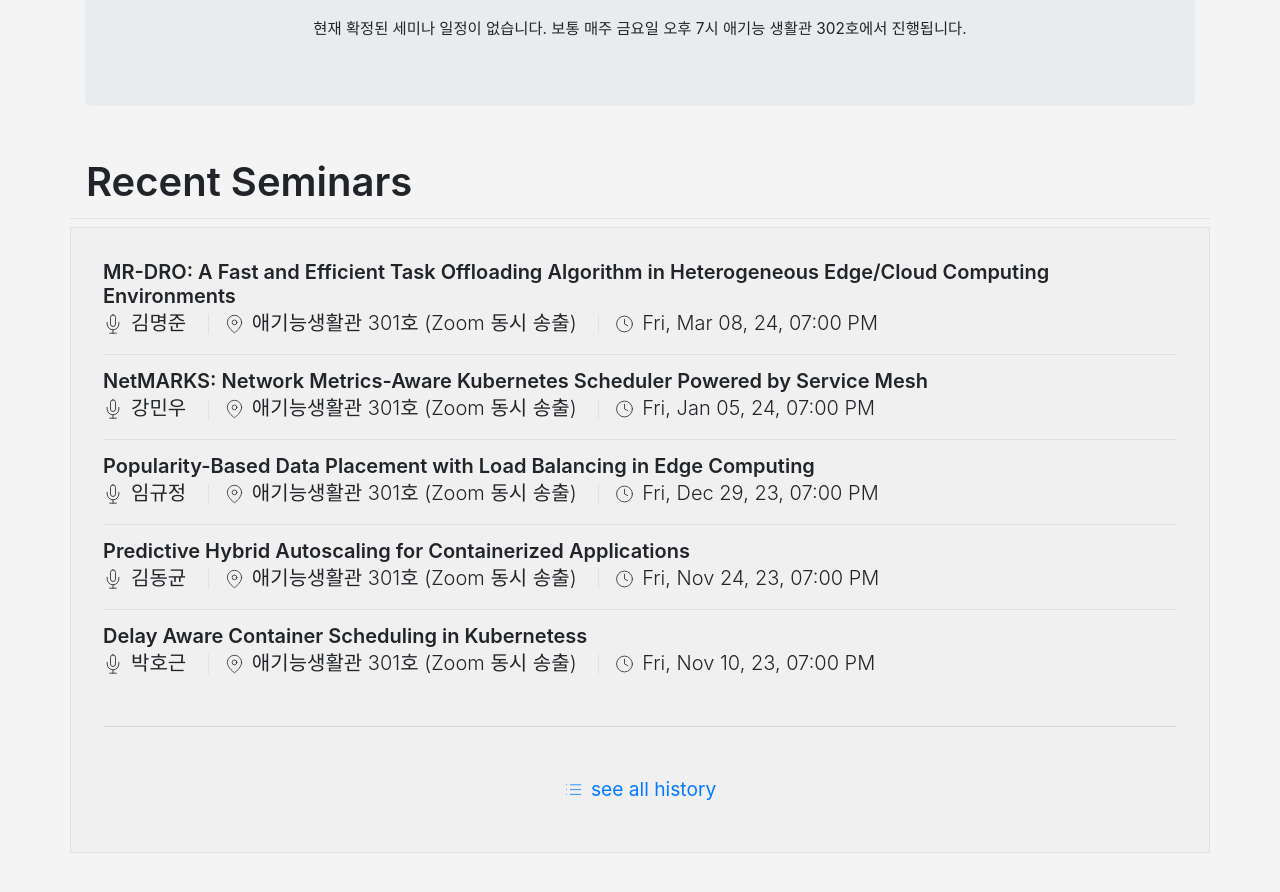
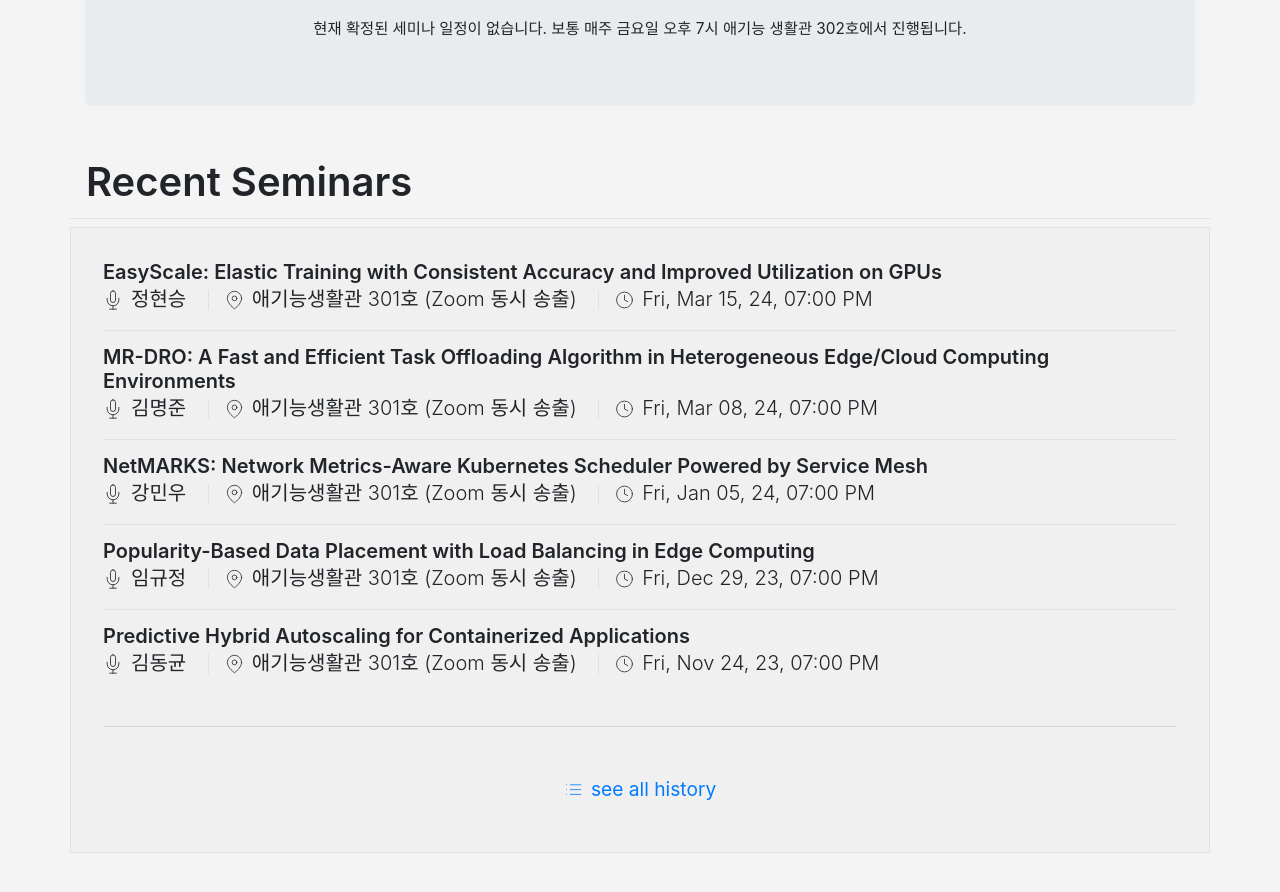
Before and after one commit to KU-Cloud/ku-cloud.github.io, a Jekyll site: the page built from seminar.html, in a window 1280 px wide and 900 px high, scrolled down 355 px. Shown: the top 892 px of the window. Built offline with Jekyll 4.4.1, drawn with Linux system fonts in a browser that asks for light colours.

Commit message:
hyunseung seminar

```diff
--- a/_data/seminars.yaml
+++ b/_data/seminars.yaml
@@ -999,3 +999,7 @@
   speacker: 김명준
   date: 2024-03-08T19:00:00.000+0900
   location: 애기능생활관 301호 (Zoom 동시 송출)
+- title: 'EasyScale: Elastic Training with Consistent Accuracy and Improved Utilization on GPUs'
+  speacker: 정현승
+  date: 2024-03-15T19:00:00.000+0900
+  location: 애기능생활관 301호 (Zoom 동시 송출)
```
